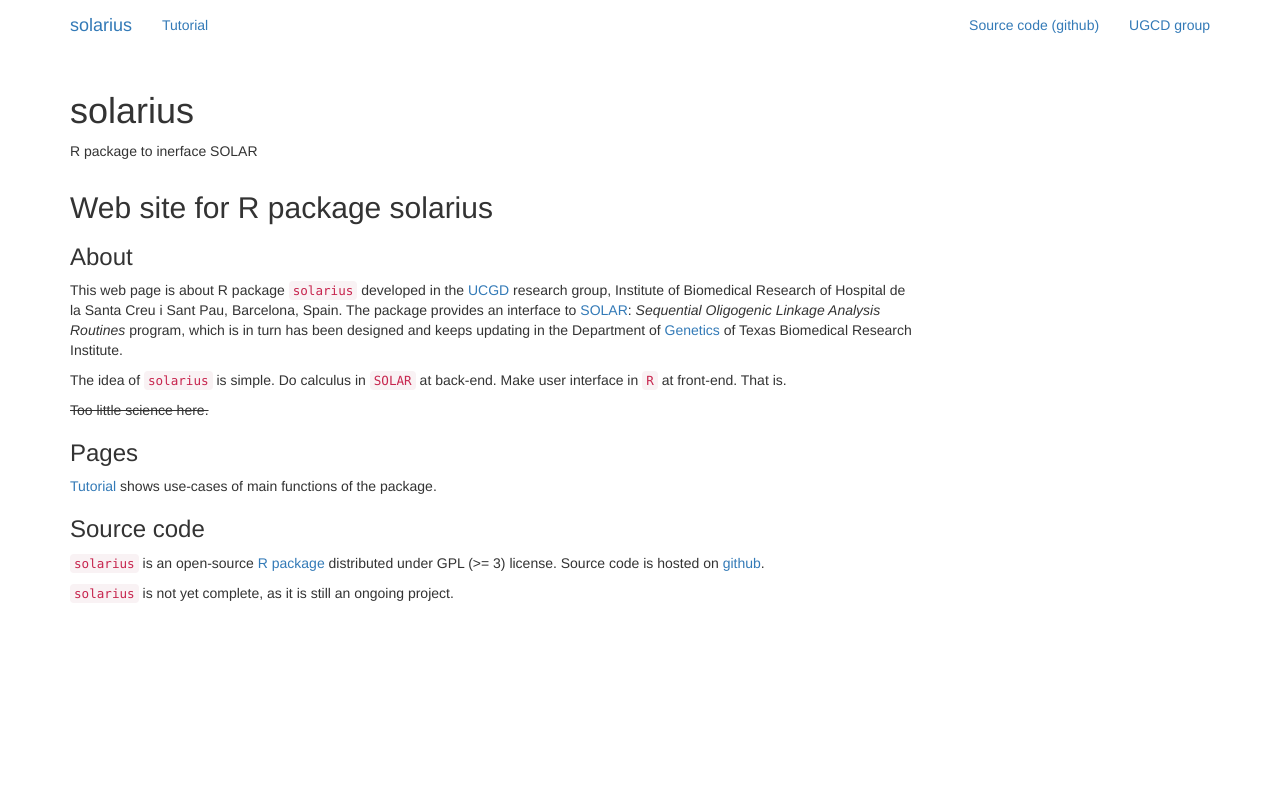
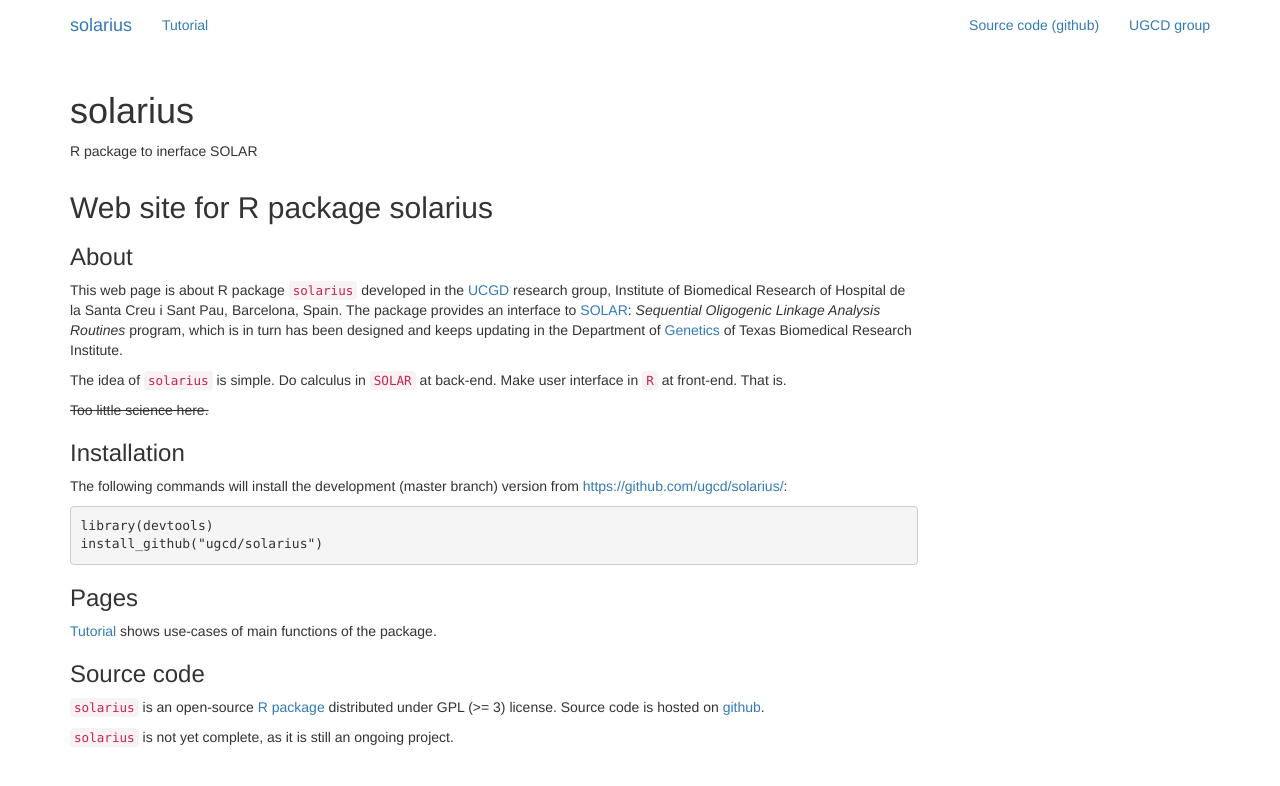
Before and after one commit to ugcd/solarius, a Jekyll site: the page built from index.md, in a window 1280 px wide. Shown: the top 786 px of the page. Built offline with Jekyll 4.4.1, drawn with Linux system fonts in a browser that asks for light colours; nearby versions of some CDN libraries; library files that are not in the unit come from our copies.

Commit message:
Update index.md

````diff
--- a/index.md
+++ b/index.md
@@ -15,6 +15,15 @@ in the Department of [Genetics](http://www.txbiomed.org/departments/genetics) of
 The idea of `solarius` is simple. Do calculus in `SOLAR` at back-end. Make user interface in `R` at front-end. That is.
 <s>Too little science here.</s>
 
+### Installation
+
+The following commands will install the development (master branch) version from [https://github.com/ugcd/solarius/](https://github.com/ugcd/solarius/):
+
+```
+library(devtools)
+install_github("ugcd/solarius")
+```
+
 ### Pages
 
 [Tutorial]({{site.baseurl}}/pages/tutorial.html) shows use-cases of main functions of the package.
````
